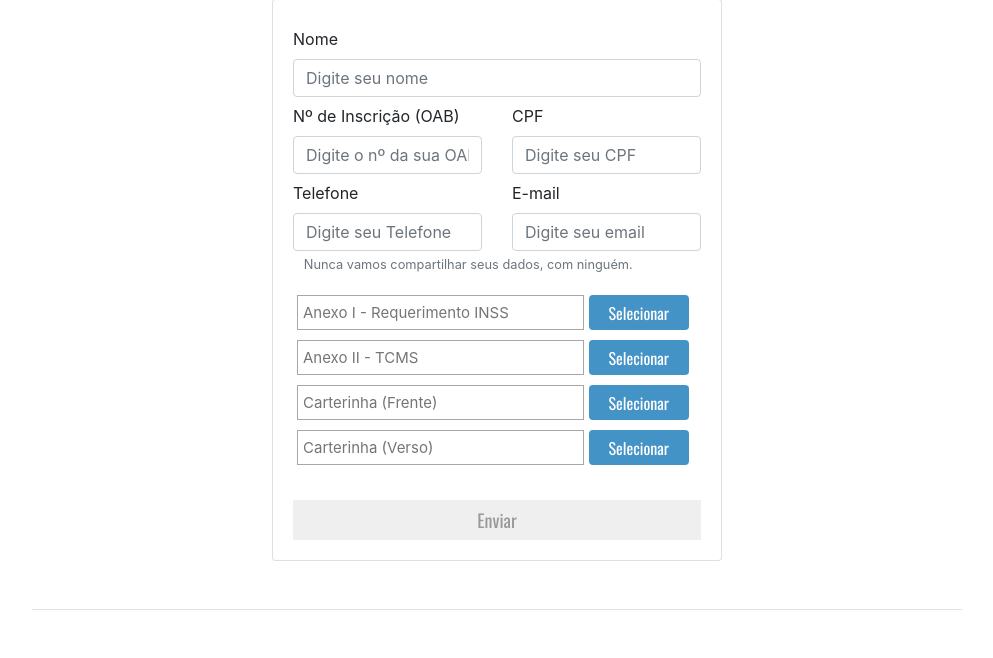
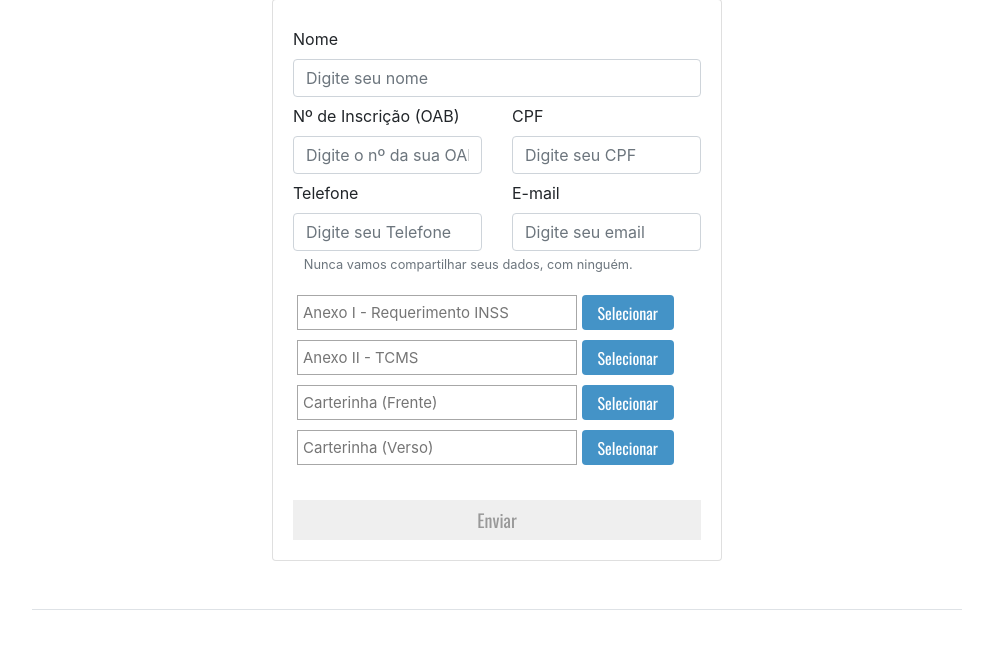
Before and after one commit to cassiuslc/inssdigital, a PHP site: page /enviar/test.php in a window 1280 px wide. Shown: the part 324-982 px from the top of the page, without its empty margins (143-1136 px from the left). Run offline with PHP 8.4, Linux system fonts and the light colour scheme; some libraries are stand-ins or nearby versions.

Commit message:
Correcao display celular

```diff
--- a/css/style-indexE.css
+++ b/css/style-indexE.css
@@ -76,7 +76,7 @@ font-weight: ultra-expanded;
     box-sizing: border-box;
     font-size: 15px;
     vertical-align: middle;
-    width: 287px;
+    width: 70%;
     margin-bottom: 10px;
     -webkit-touch-callout: none;
     -webkit-user-select: none;
--- a/enviar/test.php
+++ b/enviar/test.php
@@ -302,20 +302,20 @@ $voltar = "https://inssdigital.oabam.org.br";
                             <div class="container" style="width: 400px;padding-top: 5px;padding-left: 0px;padding-right: 0px;">
                               <input type="file" name="sel01" id="sel01" class="arquivo" accept=".pdf">
                               <input type="text" name="txt01" id="txt01" class="file" placeholder="Anexo I - Requerimento INSS" readonly="readonly">
-                              <input type="button" id="btonea" name="btone" class="btnn rounded" style="font: 300 16px Oswald;color: #fff;padding-left: 20px;padding-right: 20px;" value="Selecionar" />
+                              <input type="button" id="btonea" name="btone" class="btnn rounded" style="font: 300 16px Oswald;color: #fff;padding-left: 4%;padding-right: 4%;" value="Selecionar" />
                                 <!--Anexos Inicio-->
                                 <input type="file" name="sel02" id="sel02" class="arquivo" accept=".pdf">
                                 <input type="text" name="txt02" id="txt02" class="file" placeholder="Anexo II - TCMS" readonly="readonly">
-                                <input type="button" id="btoneb" name="btone" style="font: 300 16px Oswald;color: #fff;padding-left: 20px;padding-right: 20px;" class="btnn rounded" value="Selecionar" />
+                                <input type="button" id="btoneb" name="btone" style="font: 300 16px Oswald;color: #fff;padding-left: 4%;padding-right: 4%;" class="btnn rounded" value="Selecionar" />
                                 <!--Anexosfim-->
                                 <!--Anexos Inicio Carteiras-->
                                 <input type="file" name="sel03" id="sel03" class="arquivo" accept=".pdf">
                                 <input type="text" name="txt03" id="txt03" class="file" placeholder="Carterinha (Frente)" readonly="readonly">
-                                <input type="button" id="btonec" name="btone" style="font: 300 16px Oswald;color: #fff;padding-left: 20px;padding-right: 20px;" class="btnn rounded" value="Selecionar" />
+                                <input type="button" id="btonec" name="btone" style="font: 300 16px Oswald;color: #fff;padding-left: 4%;padding-right: 4%;" class="btnn rounded" value="Selecionar" />
 
                                 <input type="file" name="sel04" id="sel04" class="arquivo" accept=".pdf">
                                 <input type="text" name="txt04" id="txt04" class="file" placeholder="Carterinha (Verso)" readonly="readonly">
-                                <input type="button" id="btoned" name="btone" style="font: 300 16px Oswald;color: #fff;padding-left: 20px;padding-right: 20px;" class="btnn rounded" value="Selecionar" />
+                                <input type="button" id="btoned" name="btone" style="font: 300 16px Oswald;color: #fff;padding-left: 4%;padding-right: 4%;" class="btnn rounded" value="Selecionar" />
                                 <!--Anexosfim-->
                             </div>
                         </div>
```
